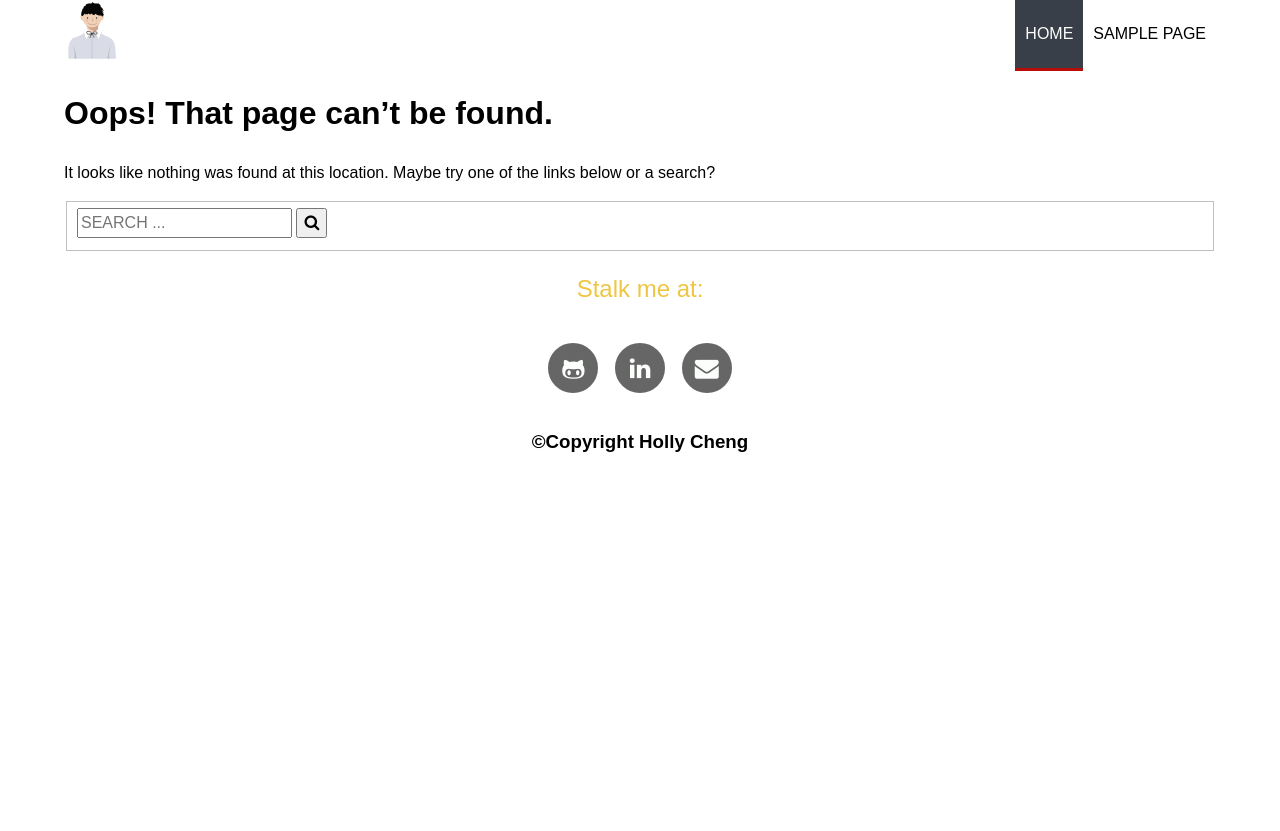
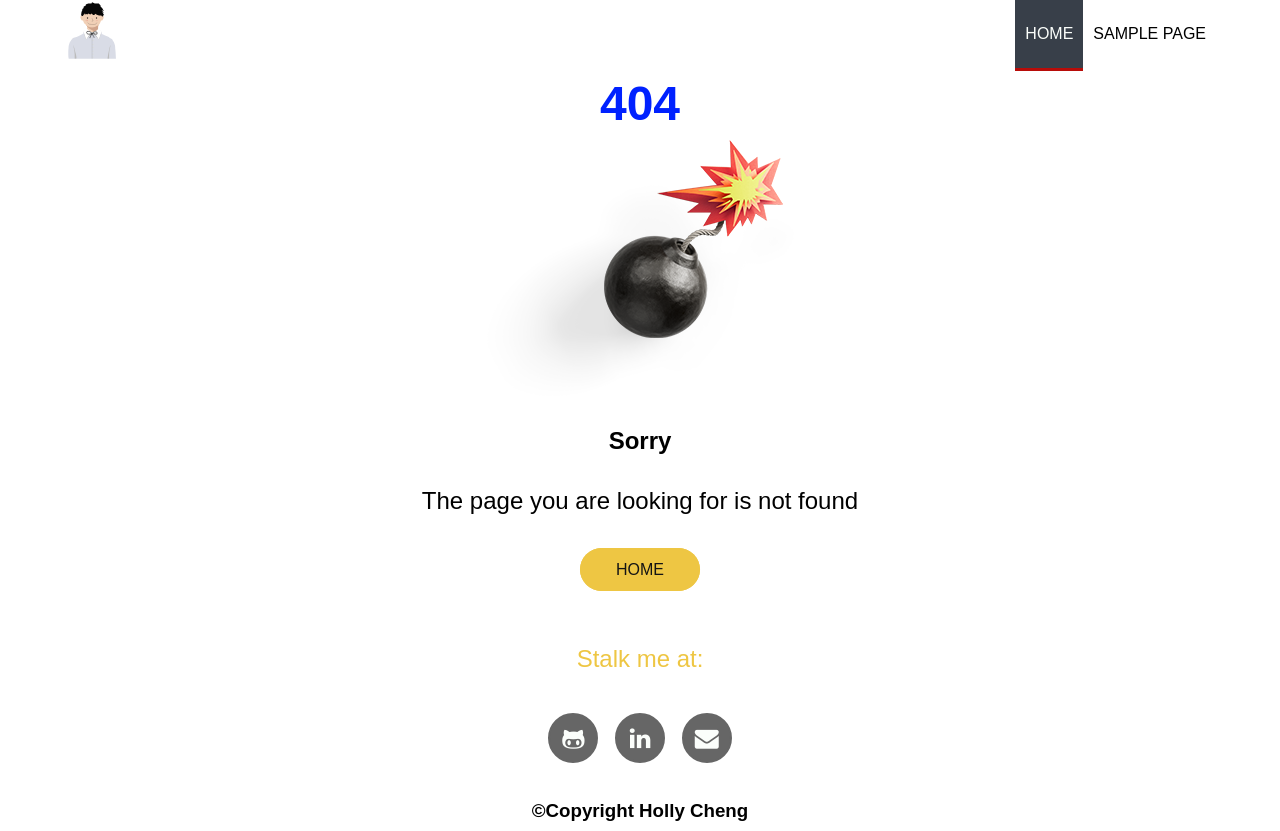
Before and after one commit to c-oh/personal_portfolio_theme, a WordPress theme: template themes/dumplinghub_site/404.php in a window 1280 px wide. Shown: the top 831 px of the page. Before the commit the page ends 452 px from the top, so only its background shows below. Run offline with PHP 8.4 and a stand-in for WordPress, Linux system fonts and the light colour scheme; the site name, menu and one post (Sample post) are stand-ins, and other content is empty; some libraries are stand-ins or nearby versions.

Commit message:
updated button mixin

```diff
--- a/themes/dumplinghub_site/404.php
+++ b/themes/dumplinghub_site/404.php
@@ -9,47 +9,20 @@
 
 get_header(); ?>
 
-	<div id="primary" class="content-dumplinghub_site">
+	<div id="primary" class="content-area">
 		<main id="main" class="site-main" role="main">
-
-			<section class="error-404 not-found">
-				<header class="page-header">
-					<h1 class="page-title"><?php echo esc_html( 'Oops! That page can&rsquo;t be found.' ); ?></h1>
-				</header><!-- .page-header -->
-
+			<section class="error-404">
 				<div class="page-content">
-					<p><?php echo esc_html( 'It looks like nothing was found at this location. Maybe try one of the links below or a search?' ); ?></p>
-
-					<?php get_search_form(); ?>
-
-					<?php the_widget( 'WP_Widget_Recent_Posts' ); ?>
-
-					<?php if ( dumplinghub_site_categorized_blog() ) : // Only show the widget if site has multiple categories. ?>
-					<div class="widget widget_categories">
-						<h2 class="widget-title"><?php echo esc_html( 'Most Used Categories' ); ?></h2>
-						<ul>
-						<?php
-							wp_list_categories( array(
-								'orderby'    => 'count',
-								'order'      => 'DESC',
-								'show_count' => 1,
-								'title_li'   => '',
-								'number'     => 10,
-							) );
-						?>
-						</ul>
-					</div><!-- .widget -->
-					<?php endif; ?>
-
-					<?php
-						$archive_content = '<p>' . sprintf( esc_html( 'Try looking in the monthly archives. %1$s' ), convert_smilies( ':)' ) ) . '</p>';
-						the_widget( 'WP_Widget_Archives', 'dropdown=1', "after_title=</h2>$archive_content" );
-					?>
-
+					<h1 class="page-title"><?php echo esc_html( '404' ); ?></h1>
+					<div class="error-image">
+						<img src="<?php echo get_template_directory_uri() ?>/assets/images/bomb.png" alt= "avatar">
+				  </div>
+					<h2>Sorry</h2>
+					<p>The page you are looking for is not found</p>
+					<p class="home-link"><a href="<?php echo esc_url( home_url( '/' ) ); ?>" rel="home">Home</a></p>
 				</div><!-- .page-content -->
 			</section><!-- .error-404 -->
 
 		</main><!-- #main -->
 	</div><!-- #primary -->
-
-<?php get_footer(); ?>
+	<?php get_footer(); ?>
--- /dev/null
+++ b/themes/dumplinghub_site/sass/_404.scss
@@ -0,0 +1,25 @@
+.error-404 {
+    text-align: center;
+    font: $font__main;
+    .page-content{
+        margin: 0;
+    .page-title{
+        font-size: 3rem;
+        margin: 0;
+            font-weight: bold;
+        color: $color-blue;
+    }
+    p{
+        font-size: 1.5rem;
+    }
+    .home-link{
+        font-size: 1rem;
+        margin: 39px;
+     a {
+        @include buttons;
+            padding: 12px 35px;
+
+    }
+}
+}
+}
--- a/themes/dumplinghub_site/sass/_contact.scss
+++ b/themes/dumplinghub_site/sass/_contact.scss
@@ -22,6 +22,7 @@
              text-transform: uppercase;
              @include desktop {
                  font-size: 2rem;
+                 font-weight: 400;
              }
          }
          h3 {
@@ -30,6 +31,8 @@
              font-weight: 100;
              @include desktop {
                  text-align: left;
+                line-height: 30px;
+                font-size: 1rem;
              }
          }
      }
@@ -134,7 +137,7 @@
              color: $color-blue;
              font: 0.75rem $font__main;
          }
-         .wpcf7-response-output {
+         .wpcf7-response-output, .screen-reader-response {
              border: none;
              color: $color_red;
              font: 1rem $font__main;
--- a/themes/dumplinghub_site/sass/_mixins.scss
+++ b/themes/dumplinghub_site/sass/_mixins.scss
@@ -30,4 +30,5 @@
 	color: $color-grey;
 	background-color: $color-cream;
 	text-transform: uppercase;
+	font-weight: 100;
 }
--- a/themes/dumplinghub_site/sass/style.scss
+++ b/themes/dumplinghub_site/sass/style.scss
@@ -64,6 +64,7 @@ Nicolas Gallagher and Jonathan Neal http://necolas.github.com/normalize.css/
 @import "single-project";
 @import "resume";
 @import "widgets";
+@import "404";
 @import "carousel";
 @import "content";
 @import "media";
--- a/themes/dumplinghub_site/style.css
+++ b/themes/dumplinghub_site/style.css
@@ -418,7 +418,8 @@ table {
     border-radius: 2em;
     color: #141414;
     background-color: #EEC643;
-    text-transform: uppercase; }
+    text-transform: uppercase;
+    font-weight: 100; }
 
 .about-content {
   display: -ms-flexbox;
@@ -607,6 +608,7 @@ a {
     color: #141414;
     background-color: #EEC643;
     text-transform: uppercase;
+    font-weight: 100;
     width: 150px;
     text-align: center; }
 
@@ -776,7 +778,8 @@ li.active a:hover {
     border-radius: 2em;
     color: #141414;
     background-color: #EEC643;
-    text-transform: uppercase; }
+    text-transform: uppercase;
+    font-weight: 100; }
 
 .resume-body {
   /* The "show" class is added to the accordion panel when the user clicks on one of the buttons. This will show the panel content */ }
@@ -898,6 +901,31 @@ li.active a:hover {
 /* Search widget. */
 .widget_search .search-submit {
   display: none; }
+
+.error-404 {
+  text-align: center;
+  font: "roboto" sans-serif; }
+  .error-404 .page-content {
+    margin: 0; }
+    .error-404 .page-content .page-title {
+      font-size: 3rem;
+      margin: 0;
+      font-weight: bold;
+      color: #0021FF; }
+    .error-404 .page-content p {
+      font-size: 1.5rem; }
+    .error-404 .page-content .home-link {
+      font-size: 1rem;
+      margin: 39px; }
+      .error-404 .page-content .home-link a {
+        border: 1px solid #EEC643;
+        padding: 10px;
+        border-radius: 2em;
+        color: #141414;
+        background-color: #EEC643;
+        text-transform: uppercase;
+        font-weight: 100;
+        padding: 12px 35px; }
 
 .cell-wrapper {
   height: 100%;
@@ -1127,14 +1155,17 @@ object {
       text-transform: uppercase; }
       @media (min-width: 1000px) {
         .contact-content .contact-title h1 {
-          font-size: 2rem; } }
+          font-size: 2rem;
+          font-weight: 400; } }
     .contact-content .contact-title h3 {
       color: #666;
       line-height: 35px;
       font-weight: 100; }
       @media (min-width: 1000px) {
         .contact-content .contact-title h3 {
-          text-align: left; } }
+          text-align: left;
+          line-height: 30px;
+          font-size: 1rem; } }
   .contact-content .contact-info {
     display: block; }
     .contact-content .contact-info p {
@@ -1196,6 +1227,7 @@ object {
     color: #141414;
     background-color: #EEC643;
     text-transform: uppercase;
+    font-weight: 100;
     margin: auto;
     width: 200px; }
     .message-box .contact-button input[type="submit"]:hover {
@@ -1234,7 +1266,7 @@ object {
   .message-box .wpcf7-form .wpcf7-not-valid-tip {
     color: #0021FF;
     font: 0.75rem "roboto" sans-serif; }
-  .message-box .wpcf7-form .wpcf7-response-output {
+  .message-box .wpcf7-form .wpcf7-response-output, .message-box .wpcf7-form .screen-reader-response {
     border: none;
     color: #B80C09;
     font: 1rem "roboto" sans-serif; }
```
Also changed, not shown: themes/dumplinghub_site/assets/images/bomb.png (added), themes/dumplinghub_site/build/css/style.min.css.
